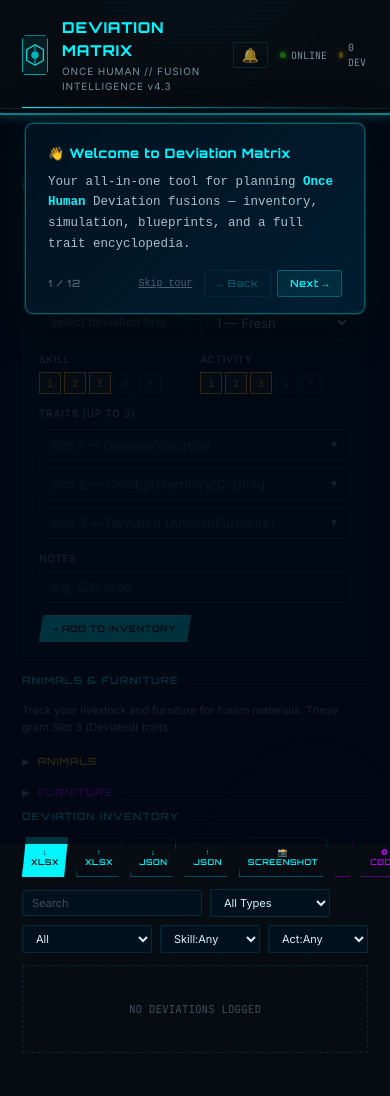
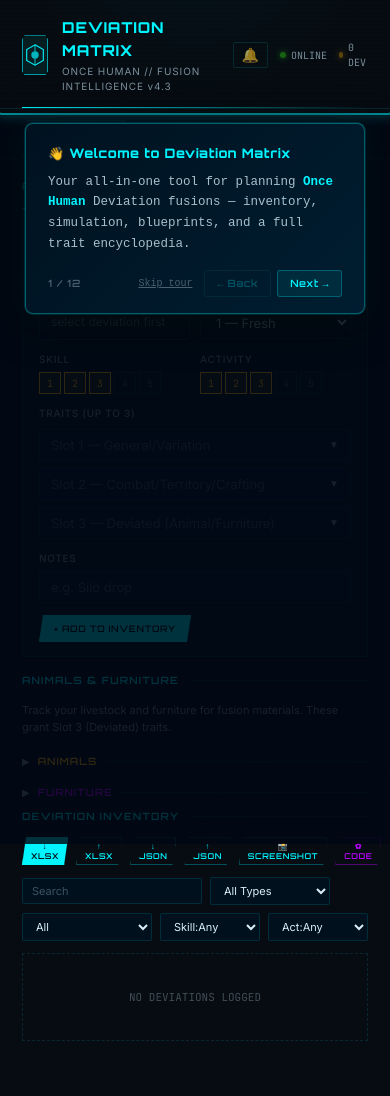
Before and after one commit to ChadiT09/Deviation-Matrix, a plain HTML site: page index.html in a window 390 px wide. Shown: the top 1096 px of the page. Drawn offline with Linux system fonts and the light colour scheme.

Commit message:
fix: clean CODE button HTML, rebuild mobile

```diff
--- a/index.html
+++ b/index.html
@@ -179,7 +179,7 @@
     <button class="btn btn-sm" onclick="exportToJSON()">&#8595; JSON</button>
     <button class="btn btn-sm" onclick="triggerJSONImport()">&#8593; JSON</button>
     <button class="btn btn-sm" onclick="triggerScreenshotImport()">📸 SCREENSHOT</button>
-    <button class="btn btn-sm btn-sh" onclick="showBuildCode()"><button class="btn btn-sm btn-sh" onclick="showBuildCode()">&#10047; CODE</button>#10047; CODE</button>
+    <button class="btn btn-sm btn-sh" onclick="showBuildCode()">&#10047; CODE</button>
     <input type="file" id="xlsx-import-input" accept=".xlsx" style="display:none" onchange="handleImportFile(event)">
     <input type="file" id="json-import-input" accept=".json" style="display:none" onchange="handleImportJSON(event)">
   </div>
```
Also changed, not shown: 1 other file.
